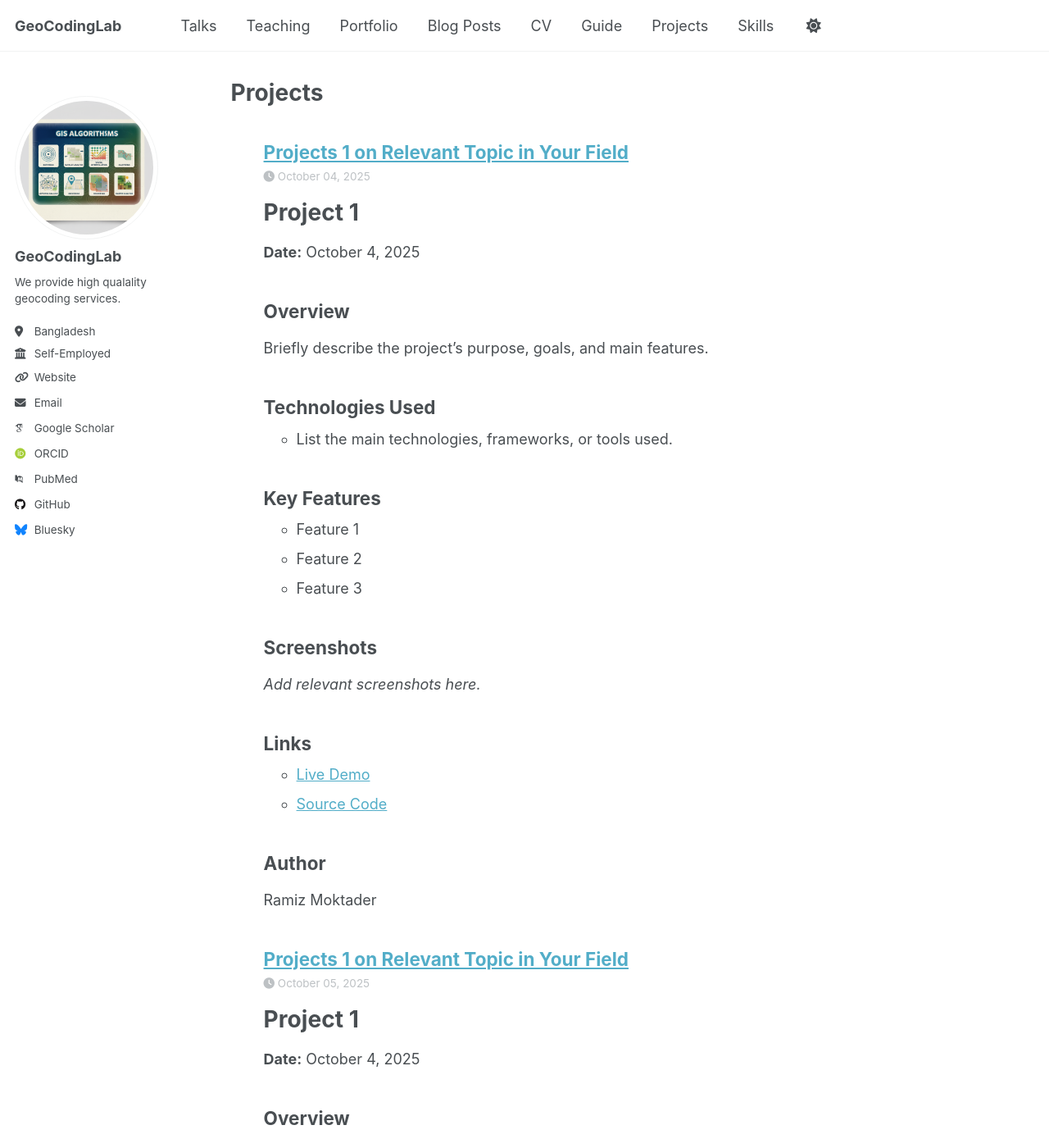
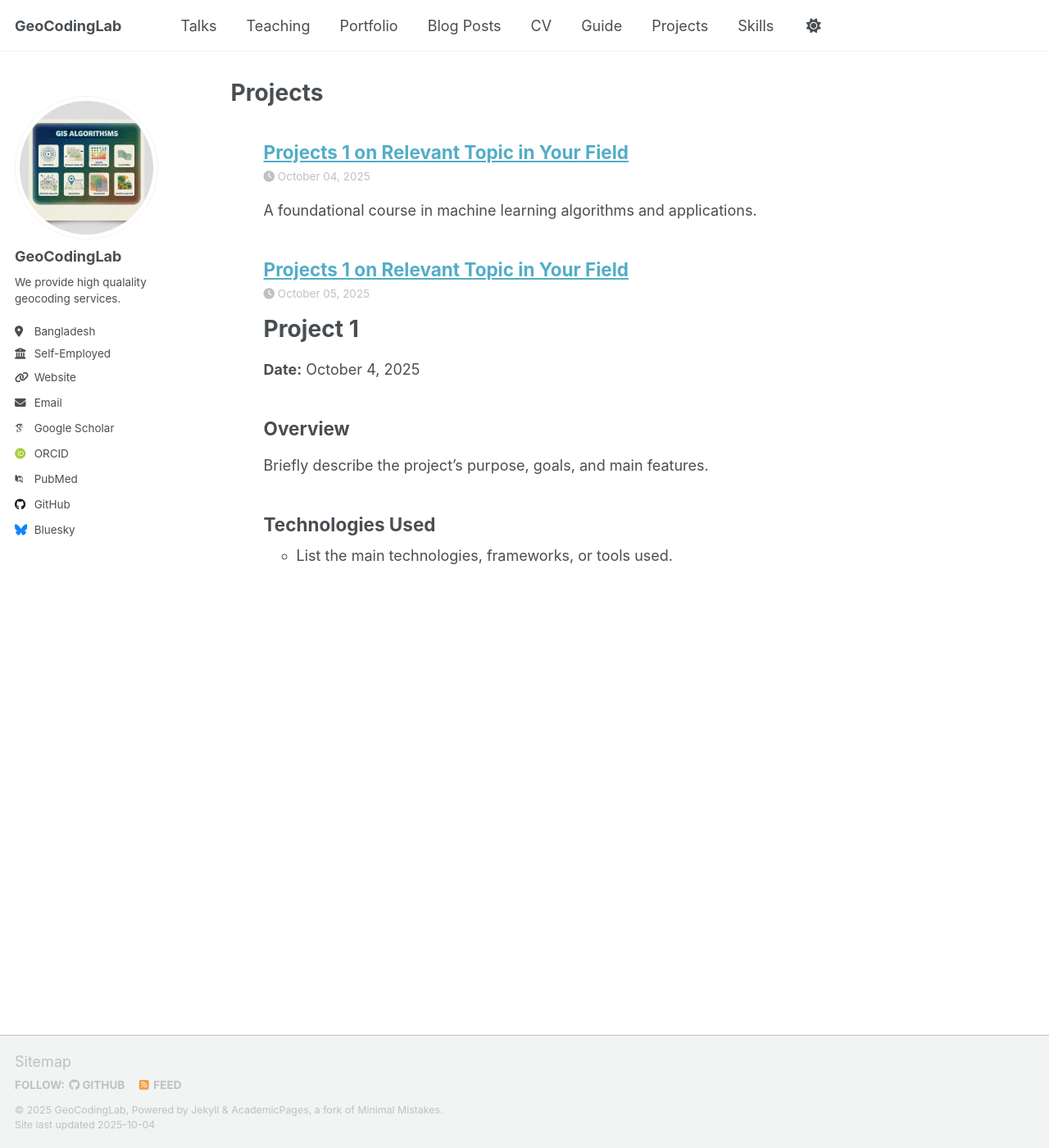
Before and after one commit to ramiz-moktader/portfolio-template-test, a Jekyll site: the page built from _pages/projects.md, in a window 1280 px wide and 1400 px high. Shown: the whole window at 82% size. Built offline with Jekyll 4.4.1, drawn with Linux system fonts in a browser that asks for light colours; some web fonts are replaced; a script that is not in the unit is left out.

Commit message:
fixing projects pages

```diff
--- a/_projects/2025-10-4-project1.md
+++ b/_projects/2025-10-4-project1.md
@@ -2,7 +2,8 @@
 title: "Projects 1 on Relevant Topic in Your Field"
 collection: projects
 type: "Projects"
-permalink: /projects/2025-10-4-project1
+excerpt: "A foundational course in machine learning algorithms and applications."
+
 ---
 # Project 1
 
--- a/_projects/2025-10-5-projects2.md
+++ b/_projects/2025-10-5-projects2.md
@@ -2,7 +2,6 @@
 title: "Projects 1 on Relevant Topic in Your Field"
 collection: projects
 type: "Projects"
-permalink: /projects/2025-10-4-project1
 ---
 
 # Project 1
```
